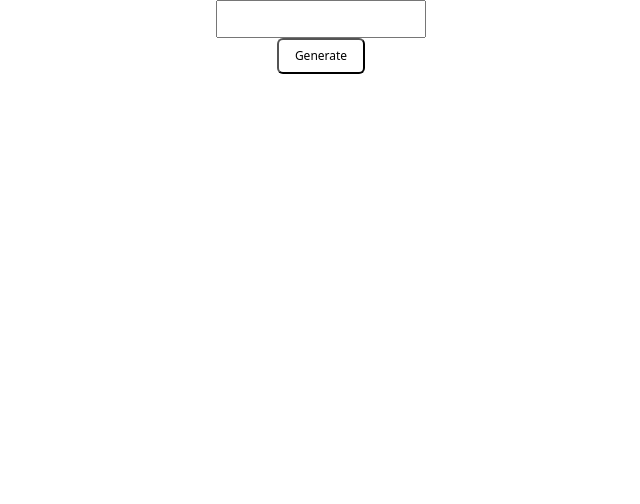
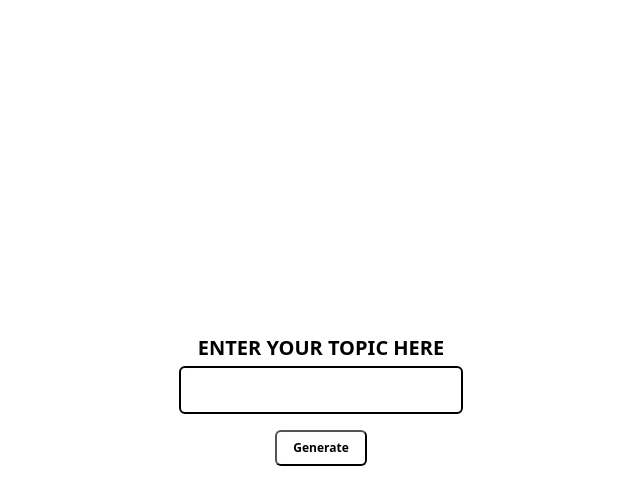
Before and after one commit to Germoso/docs-generator, a Next.js app: page /generate in a window 1280 px wide. Shown: the top 504 px of the page, without its empty margins (319-959 px from the left). Built offline with nearby package versions, Linux system fonts and the light colour scheme.

Commit message:
Add text generation page and functionality

```diff
--- a/src/components/Input/index.jsx
+++ /dev/null
@@ -1,17 +0,0 @@
-import React from "react"
-
-const Input = ({ placeholder = "", state, setState }) => {
-    return (
-        <input
-            type="text"
-            placeholder={placeholder}
-            value={state}
-            className="py-2 px-1"
-            onChange={(e) => {
-                setState(e.target.vale)
-            }}
-        />
-    )
-}
-
-export default Input
--- a/src/components/TemplateCard/index.jsx
+++ b/src/components/TemplateCard/index.jsx
@@ -1,12 +1,24 @@
+import { useRouter } from "next/router"
 import React from "react"
 
-const TemplatesCard = ({ title, icon, text }) => {
+const TemplatesCard = ({ title, icon, text, generate }) => {
+    const router = useRouter()
     return (
-        <div className="flex justify-center flex-col items-start border-black border-solid border border-opacity-50 rounded-md py-4 px-8 gap-2">
+        <div
+            onClick={() => {
+                router.push({
+                    pathname: "generate",
+                    query: {
+                        t: generate,
+                    },
+                })
+            }}
+            className="flex justify-center flex-col items-start border-black border-solid border border-opacity-90 rounded-md py-4 px-8 gap-2"
+        >
             {icon}
             <div className="flex flex-col gap-1">
-                <h4 className="opacity-75">{title}</h4>
-                <p className="opacity-75">{text}</p>
+                <h4 className="opacity-90">{title}</h4>
+                <p className="opacity-90">{text}</p>
             </div>
         </div>
     )
--- a/src/pages/generate/index.jsx
+++ b/src/pages/generate/index.jsx
@@ -1,16 +1,36 @@
 import Button from "@/components/Button"
-import Input from "@/components/Input"
 import { useRouter } from "next/router"
 import React, { useEffect, useState } from "react"
 
 const Generate = ({ t }) => {
     const [prompt, setPrompt] = useState("")
+    const router = useRouter()
 
     return (
-        <div>
-            <form className="flex flex-col items-center">
-                <Input state={prompt} setState={setPrompt} />
-                <Button type="secondary" className={"text-xs"}>
+        <div className="flex flex-col items-center justify-center h-screen w-full px-4">
+            <form
+                onSubmit={(e) => {
+                    e.preventDefault()
+                    console.log("e")
+                    router.push({
+                        pathname: "editor",
+                        query: {
+                            prompt: prompt,
+                        },
+                    })
+                }}
+                className="flex flex-col items-center"
+            >
+                <h1 className="uppercase font-extrabold text-xl">Enter your {t} topic here</h1>
+                <input
+                    className="pl-2 py-2 border-2 border-solid w-full border-black rounded-md text-lg focus:outline-none font-semibold mt-1"
+                    type="text"
+                    value={prompt}
+                    onChange={(e) => {
+                        setPrompt(e.target.value)
+                    }}
+                />
+                <Button type="secondary" className={"text-xs mt-4 font-semibold"}>
                     Generate
                 </Button>
             </form>
@@ -21,7 +41,7 @@ const Generate = ({ t }) => {
 export const getServerSideProps = async ({ query }) => {
     return {
         props: {
-            t: query.t || "resumen",
+            t: query.t,
         },
     }
 }
--- a/src/pages/home/index.jsx
+++ b/src/pages/home/index.jsx
@@ -47,15 +47,10 @@ const Index = () => {
                     </h2>
                     <div className="flex flex-col mt-2 gap-2">
                         <TemplatesCard
+                            generate={"essay"}
                             title={"Essay"}
                             text={
                                 "Provides a basic structure for the essay that includes an introduction, body and conclusion."
-                            }
-                        />
-                        <TemplatesCard
-                            title={"Essay"}
-                            text={
-                                "Provides a basic structure for the essay that includes an introduction, body and conclusion..."
                             }
                         />
                     </div>
```
